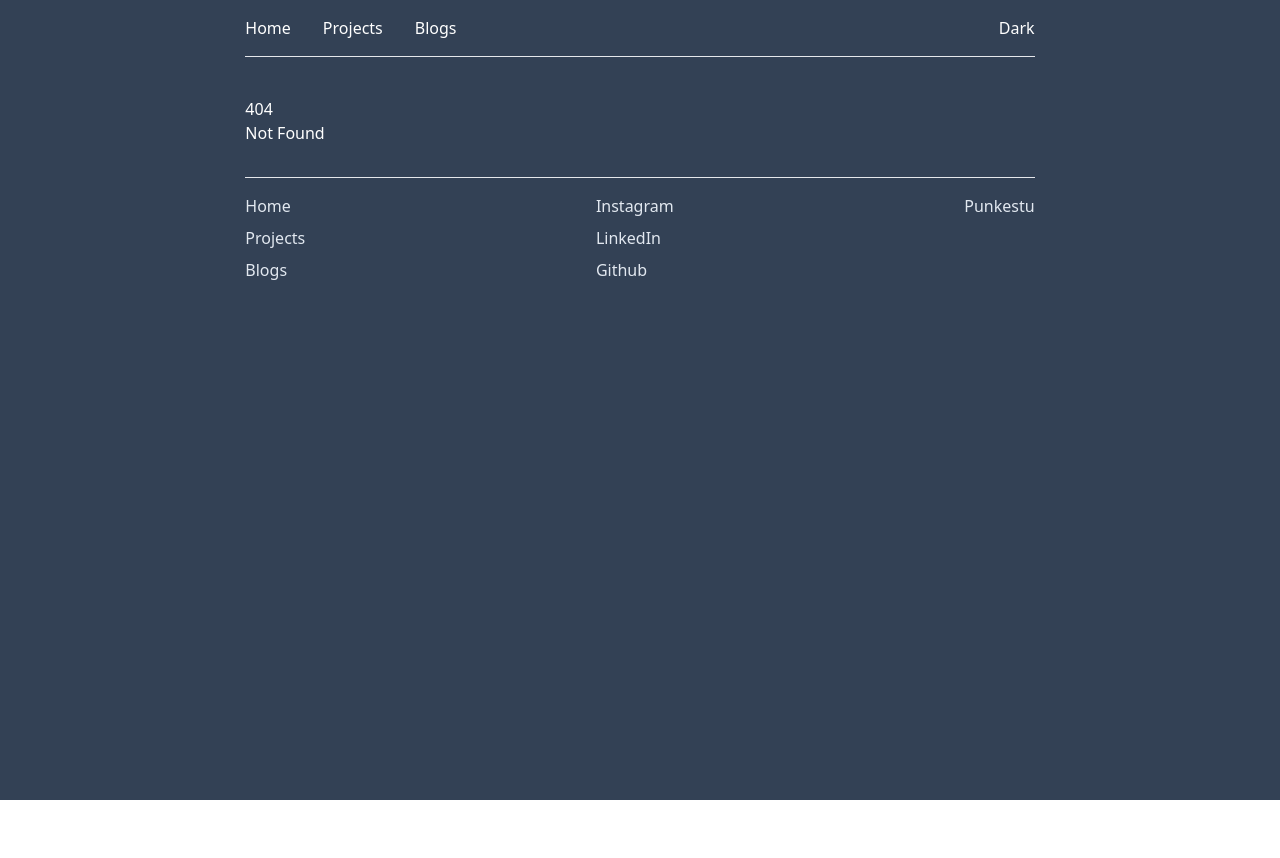
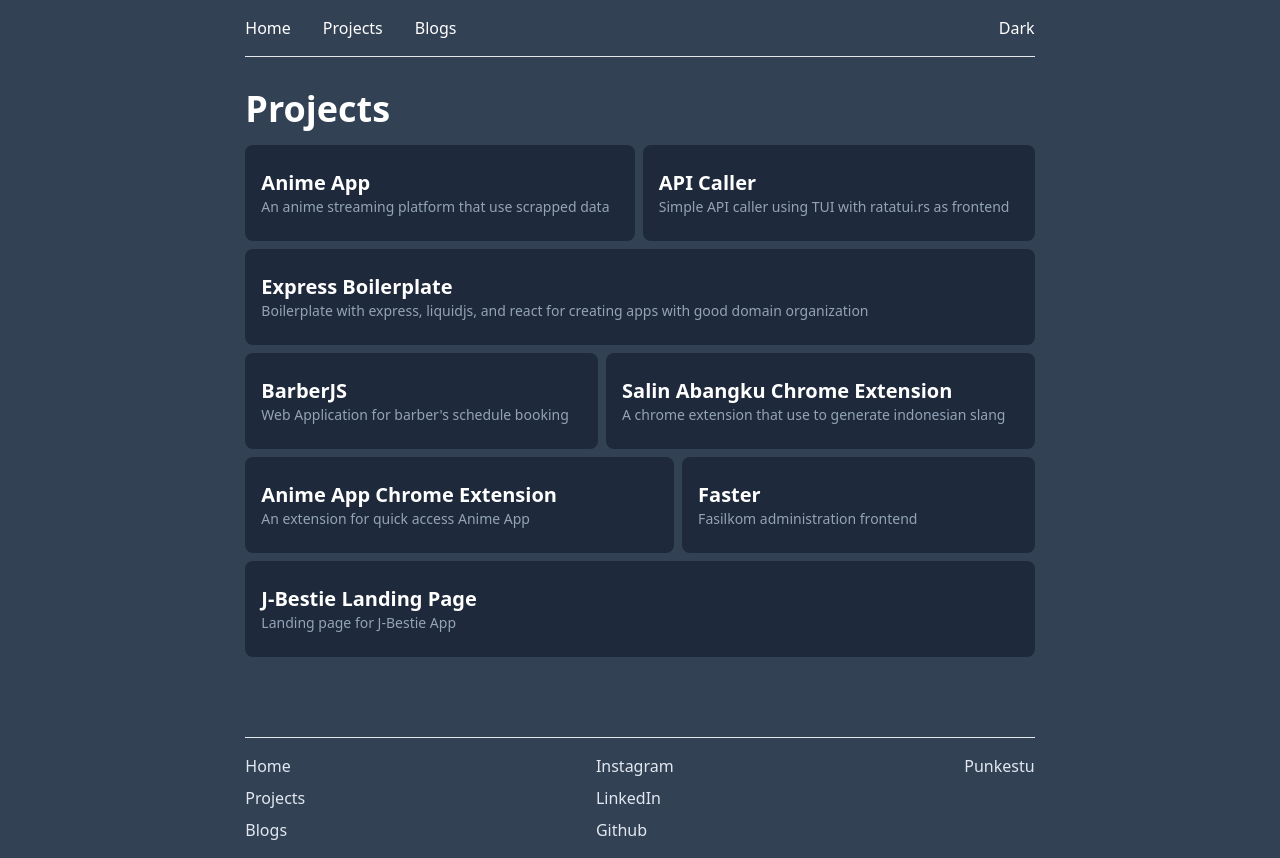
Before and after one commit to punkestu/personal, a SvelteKit app: page /project in a window 1280 px wide. Before the commit this address had no page. Before the commit the page ends 800 px from the top, so only its background shows below. Built offline with nearby package versions, Linux system fonts and the light colour scheme.

Commit message:
add projects + fix some view

```diff
--- a/src/components/footer.svelte
+++ b/src/components/footer.svelte
@@ -2,28 +2,26 @@
 <footer class="flex py-4 w-full md:w-2/3 gap-8 text-slate-200 justify-between">
 	<ul class="flex flex-col gap-2">
 		<li>
-            <a href="/portfolio" class="no-underline hover:underline">Home</a>
+			<a href="/" class="no-underline hover:underline">Home</a>
 		</li>
 		<li>
-            <a href="/projects" class="no-underline hover:underline">Projects</a
-            >
+			<a href="/project" class="no-underline hover:underline">Projects</a>
 		</li>
 		<li>
-            <a href="/blogs" class="no-underline hover:underline">Blogs</a>
+			<a href="/blog" class="no-underline hover:underline">Blogs</a>
 		</li>
 	</ul>
 	<ul class="flex flex-col gap-2">
 		<li>
-            <a href="/portfolio" class="no-underline hover:underline"
+			<a href="https://www.instagram.com/b_pangestu03" class="no-underline hover:underline"
 				>Instagram</a
 			>
 		</li>
 		<li>
-            <a href="/projects" class="no-underline hover:underline">LinkedIn</a
-            >
+			<a href="https://www.linkedin.com/in/bpangestu" class="no-underline hover:underline">LinkedIn</a>
 		</li>
 		<li>
-            <a href="/blogs" class="no-underline hover:underline">Github</a>
+			<a href="https://github.com/punkestu" class="no-underline hover:underline">Github</a>
 		</li>
 	</ul>
 	<div>Punkestu</div>
--- a/src/components/header.svelte
+++ b/src/components/header.svelte
@@ -23,4 +23,4 @@
     <button>Dark</button>
 </header>
 
-<hr class="mb-2 w-full md:w-2/3" />
+<hr class="w-full md:w-2/3" />
--- /dev/null
+++ b/src/lib/featuredProject.json
@@ -0,0 +1,42 @@
+[
+	{
+		"title": "Anime App",
+		"description": "An anime streaming platform that use scrapped data",
+		"url": "https://github.com/punkestu/anime-app"
+	},
+	{
+		"title": "API Caller",
+		"description": "Simple API caller using TUI with ratatui.rs as frontend",
+		"url": "https://github.com/punkestu/api-caller"
+	},
+	{
+		"title": "Express Boilerplate",
+		"description": "Boilerplate with express, liquidjs, and react for creating apps with good domain organization",
+		"url": "https://github.com/punkestu/express-boilerplate"
+	},
+	{
+		"title": "BarberJS",
+		"description": "Web Application for barber's schedule booking",
+		"url": "https://github.com/punkestu/barber-js"
+	},
+	{
+		"title": "Salin Abangku Chrome Extension",
+		"description": "A chrome extension that use to generate indonesian slang",
+		"url": "https://github.com/punkestu/salin-abangku-chrome "
+	},
+    {
+        "title": "Anime App Chrome Extension",
+        "description": "An extension for quick access Anime App",
+        "url": "https://github.com/punkestu/anime-app-chrome-extension"
+    },
+    {
+        "title": "Faster",
+        "description": "Fasilkom administration frontend",
+        "url": "https://github.com/punkestu/faster"
+    },
+    {
+        "title": "J-Bestie Landing Page",
+        "description": "Landing page for J-Bestie App",
+        "url": "https://github.com/punkestu/j-bestie-landing"
+    }
+]
--- a/src/routes/+page.svelte
+++ b/src/routes/+page.svelte
@@ -8,7 +8,7 @@
 
 <section
 	id="intro"
-	class="w-full flex flex-col-reverse md:flex-row gap-8 justify-between items-center mt-8"
+	class="w-full flex flex-col-reverse md:flex-row gap-8 justify-between items-center mt-4"
 >
 	<div class="md:w-3/4">
 		<h1 class="text-4xl font-bold">Punkestu</h1>
@@ -30,7 +30,7 @@
 				Who am I
 			</div>
 		</a>
-		<a href="/blog/anime-app" class="lg:w-1/2 lg:ps-2">
+		<a href="https://anime-app-mauve.vercel.app/" class="lg:w-1/2 lg:ps-2">
 			<div
 				class="text-center px-2 py-20 border-2 hover:shadow-lg hover:shadow-white rounded-xl text-xl duration-300"
 			>
@@ -38,7 +38,7 @@
 			</div></a
 		>
 	</div>
-	<a href="/blogs" class="text-slate-300 hover:text-slate-200 duration-300"
+	<a href="/blog" class="text-slate-300 hover:text-slate-200 duration-300"
 		>Read all blogs &raquo;</a
 	>
 </section>
--- a/src/routes/blog/+page.svelte
+++ b/src/routes/blog/+page.svelte
@@ -7,7 +7,7 @@
 </svelte:head>
 
 <h1 class="text-4xl font-bold">Blogs</h1>
-<section id="blogs" class="mt-4 flex flex-col gap-2 min-h-[80vh]">
+<section id="blogs" class="mt-4 flex flex-col gap-2 min-h-[70vh]">
 	{#each blogRegistry as register}
 		<a
 			href="/blog/{register.slug}"
--- a/src/routes/blog/[slug]/+page.svelte
+++ b/src/routes/blog/[slug]/+page.svelte
@@ -17,7 +17,11 @@
 </script>
 
 <svelte:head>
-	<title>Punkestu | {blogData.title}</title>
+	{#if state === 'not found'}
+		<title>Punkestu | Not Found</title>
+	{:else if state === 'success'}
+		<title>Punkestu | {blogData.title}</title>
+	{/if}
 </svelte:head>
 
 {#if state !== 'success'}
--- /dev/null
+++ b/src/routes/project/+page.svelte
@@ -0,0 +1,22 @@
+<script>
+	import projectRegistry from '$lib/featuredProject.json';
+</script>
+
+<svelte:head>
+	<title>Punkestu | Projects</title>
+</svelte:head>
+
+<h1 class="text-4xl font-bold">Projects</h1>
+<section id="blogs" class="mt-4 min-h-[70vh]">
+	<div class="flex items-start flex-wrap gap-2">
+		{#each projectRegistry as register}
+			<a
+				href={register.url}
+				class="flex flex-col bg-slate-800 hover:bg-slate-900 duration-300 p-4 rounded-lg flex-grow"
+			>
+				<h2 class="text-xl font-semibold mt-2">{register.title}</h2>
+				<p class="text-sm text-slate-400 mb-2">{register.description}</p>
+			</a>
+		{/each}
+	</div>
+</section>
```
Lines whose indentation alone changed are shown as unchanged.
